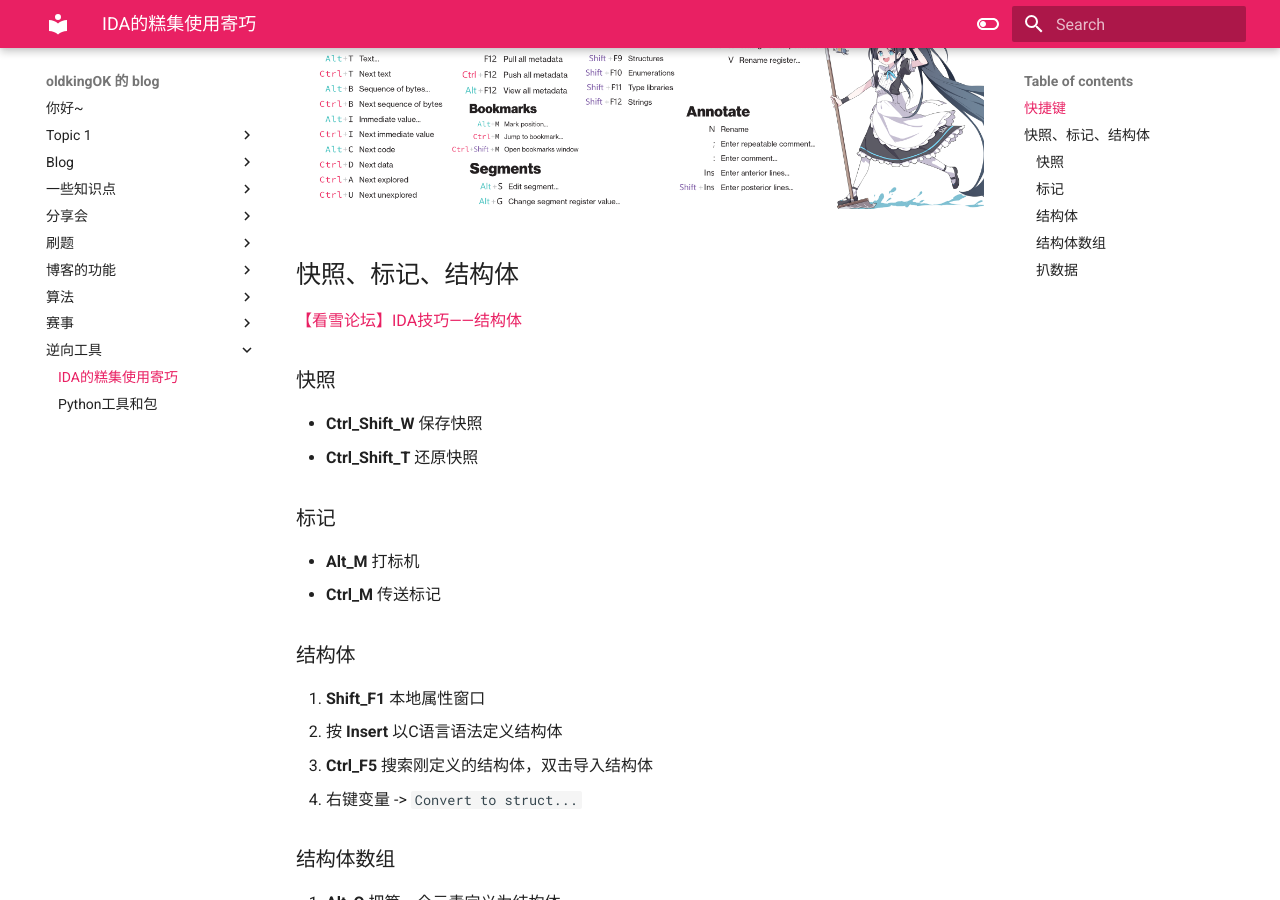
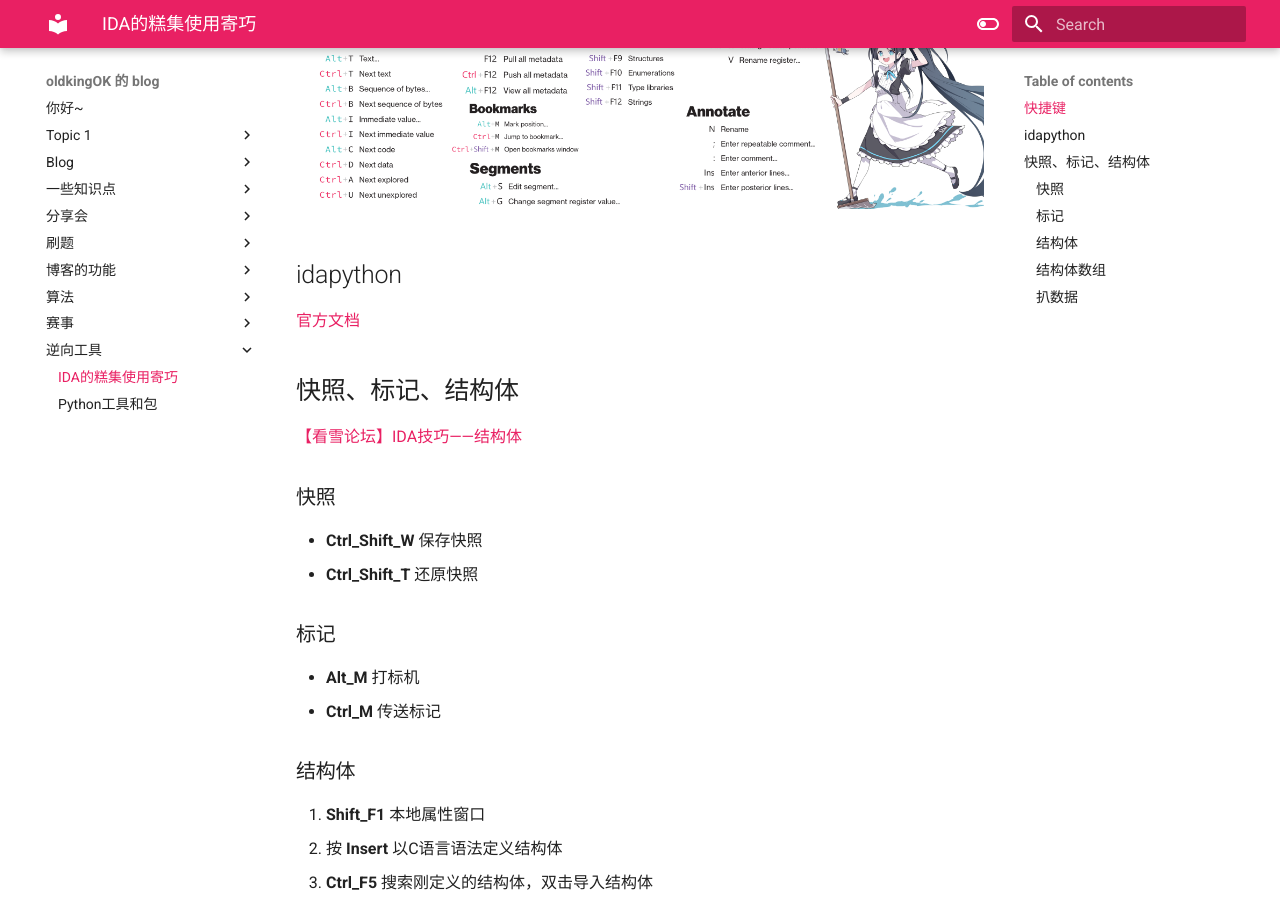
Before and after one commit to oldkingOK/CTF-Re, an MkDocs documentation site: the page built from docs/逆向工具/IDA.md, in a window 1280 px wide and 900 px high, scrolled down 493 px. Built offline with MkDocs 1.6.1 and Material for MkDocs 9.7.7, drawn with Linux system fonts in a browser that asks for light colours.

Commit message:
更新【IDA】

```diff
--- a/docs/逆向工具/IDA.md
+++ b/docs/逆向工具/IDA.md
@@ -5,6 +5,10 @@
 从官网扒下来 p了一下的图
 
 ![图图](./assets/IDA.png)
+
+## idapython
+
+[官方文档](https://hex-rays.com/products/ida/support/idapython_docs/)
 
 ## 快照、标记、结构体
 
```
